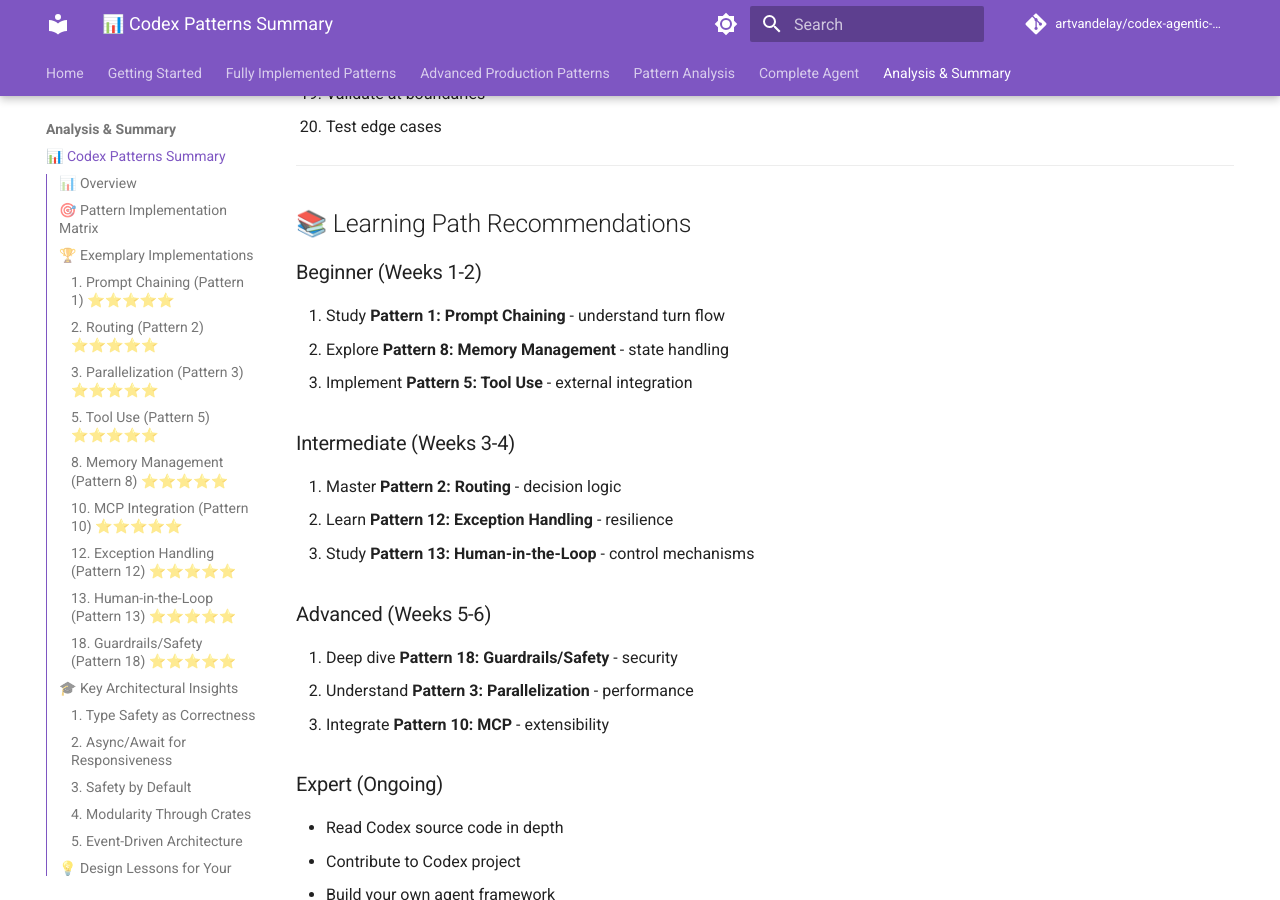
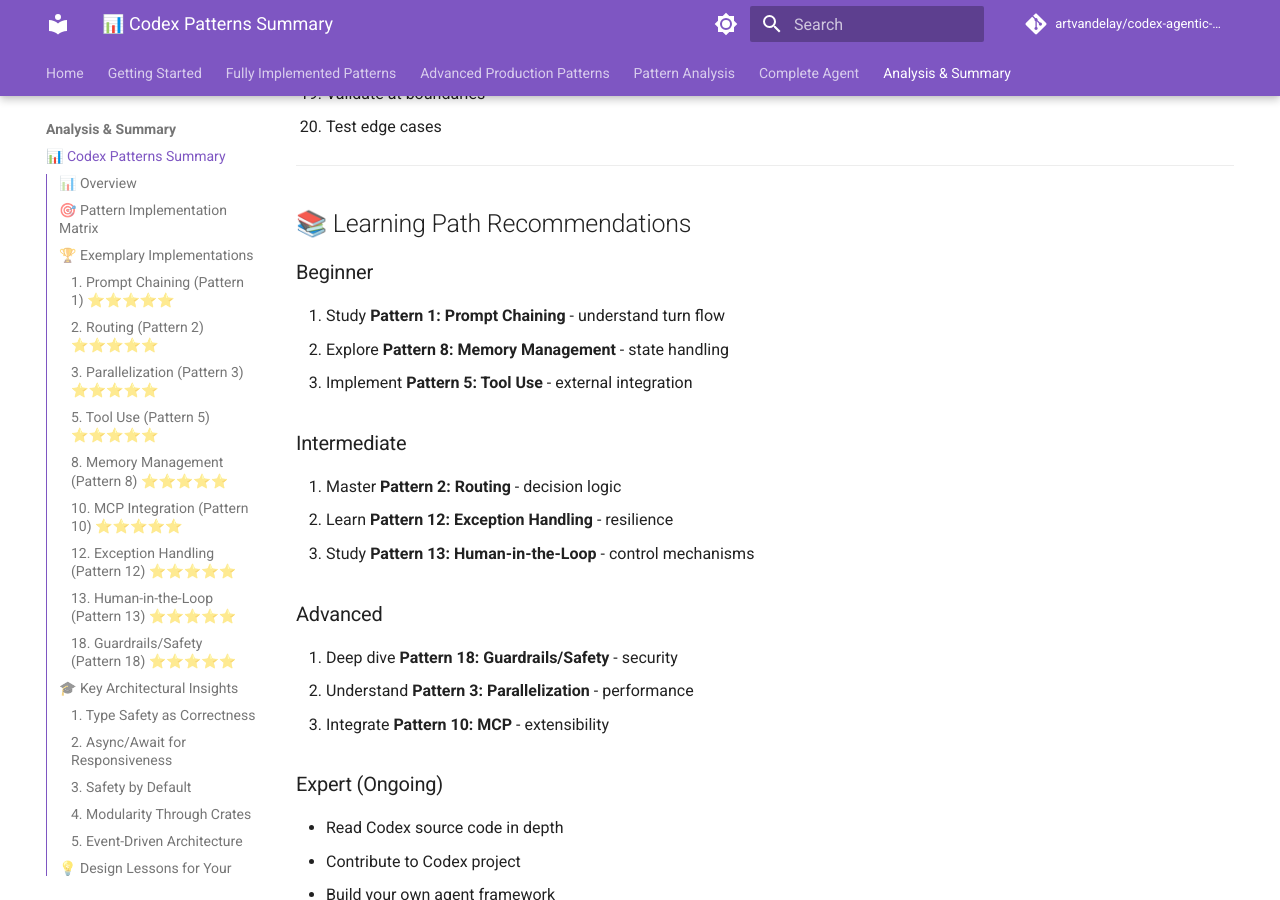
Before and after one commit to artvandelay/codex-agentic-patterns, an MkDocs documentation site: the page built from docs/learning-material/CODEX_PATTERNS_SUMMARY.md, in a window 1280 px wide and 900 px high, scrolled down 8622 px. Built offline with MkDocs 1.6.1 and Material for MkDocs 9.7.7, drawn with Linux system fonts in a browser that asks for light colours; comment, search, counter and statistics services are not loaded.

Commit message:
Clean CODEX_PATTERNS_SUMMARY.md: Remove all 3 time references
Removed:
- '(Weeks 1-2)' from Beginner section
- '(Weeks 3-4)' from Intermediate section
- '(Weeks 5-6)' from Advanced section
- Keep skill-based progression without time pressure

File 9/16 complete

```diff
--- a/docs/learning-material/CODEX_PATTERNS_SUMMARY.md
+++ b/docs/learning-material/CODEX_PATTERNS_SUMMARY.md
@@ -406,17 +406,17 @@ Benefits:
 
 ## 📚 Learning Path Recommendations
 
-### Beginner (Weeks 1-2)
+### Beginner
 1. Study **Pattern 1: Prompt Chaining** - understand turn flow
 2. Explore **Pattern 8: Memory Management** - state handling
 3. Implement **Pattern 5: Tool Use** - external integration
 
-### Intermediate (Weeks 3-4)
+### Intermediate
 4. Master **Pattern 2: Routing** - decision logic
 5. Learn **Pattern 12: Exception Handling** - resilience
 6. Study **Pattern 13: Human-in-the-Loop** - control mechanisms
 
-### Advanced (Weeks 5-6)
+### Advanced
 7. Deep dive **Pattern 18: Guardrails/Safety** - security
 8. Understand **Pattern 3: Parallelization** - performance
 9. Integrate **Pattern 10: MCP** - extensibility
```
